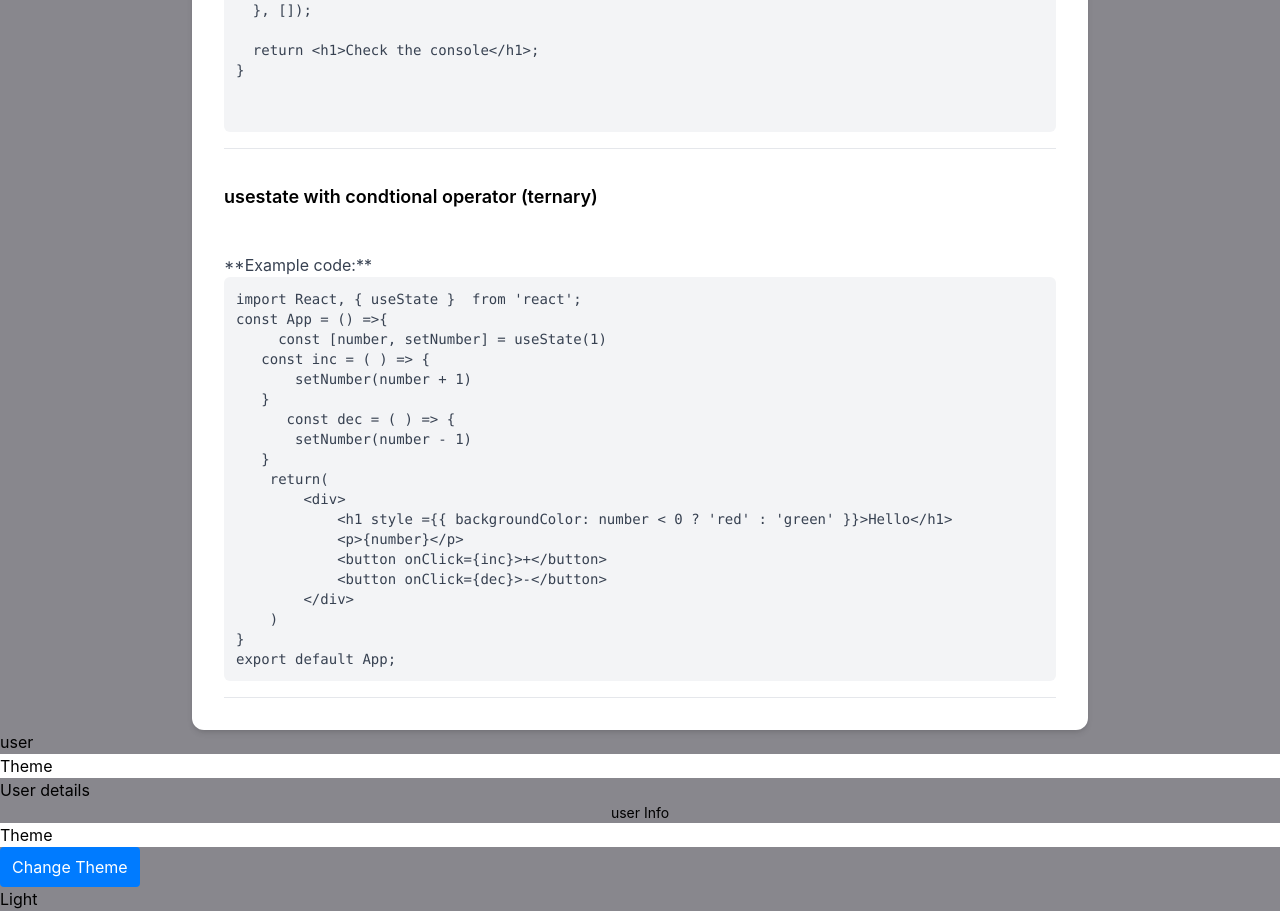
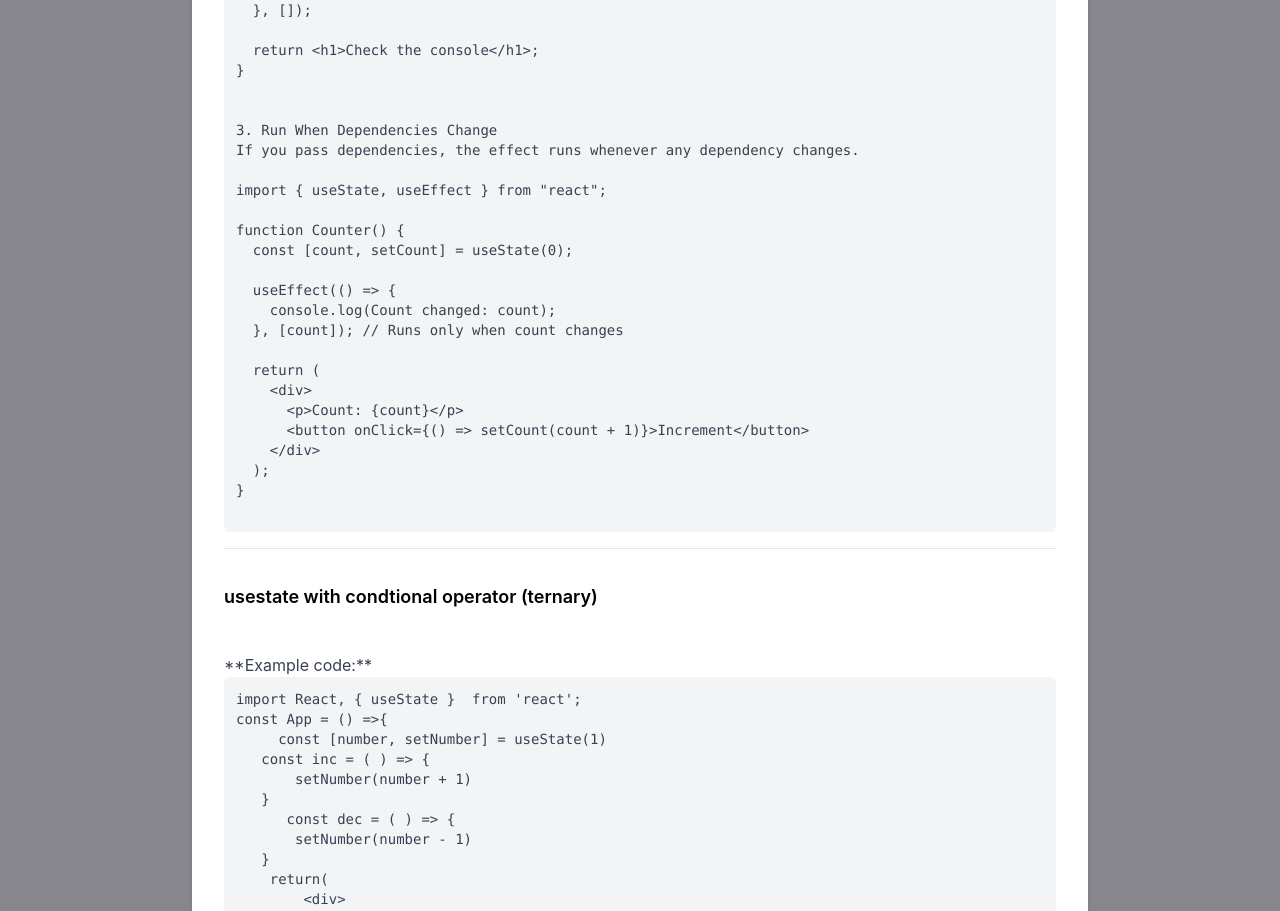
Before and after one commit to vimal336/inter-pre, a React (Vite) app: page /Interview in a window 1280 px wide. Shown: the part 3508-4419 px from the top of the page. Built offline with nearby package versions, Linux system fonts and the light colour scheme.

Commit message:
useffect

```diff
--- a/src/Interview.jsx
+++ b/src/Interview.jsx
@@ -220,8 +220,8 @@ function Example() {
 
 
 `}
-            </code>
-            <code className="whitespace-pre">
+</code>
+<code className="whitespace-pre">
               {`
 2. Run Only on Mount (Empty Dependency Array [])
 
@@ -239,9 +239,32 @@ function Example() {
   return <h1>Check the console</h1>;
 }
 
+`}
+</code>
+<code className="whitespace-pre">
+              {`
+3. Run When Dependencies Change
+If you pass dependencies, the effect runs whenever any dependency changes.
+
+import { useState, useEffect } from "react";
+
+function Counter() {
+  const [count, setCount] = useState(0);
+
+  useEffect(() => {
+    console.log(Count changed: ${"count"});
+  }, [count]); // Runs only when count changes
+
+  return (
+    <div>
+      <p>Count: {count}</p>
+      <button onClick={() => setCount(count + 1)}>Increment</button>
+    </div>
+  );
+}
 
 `}
-            </code>
+</code>
           </pre>
         </>
       ),
```
